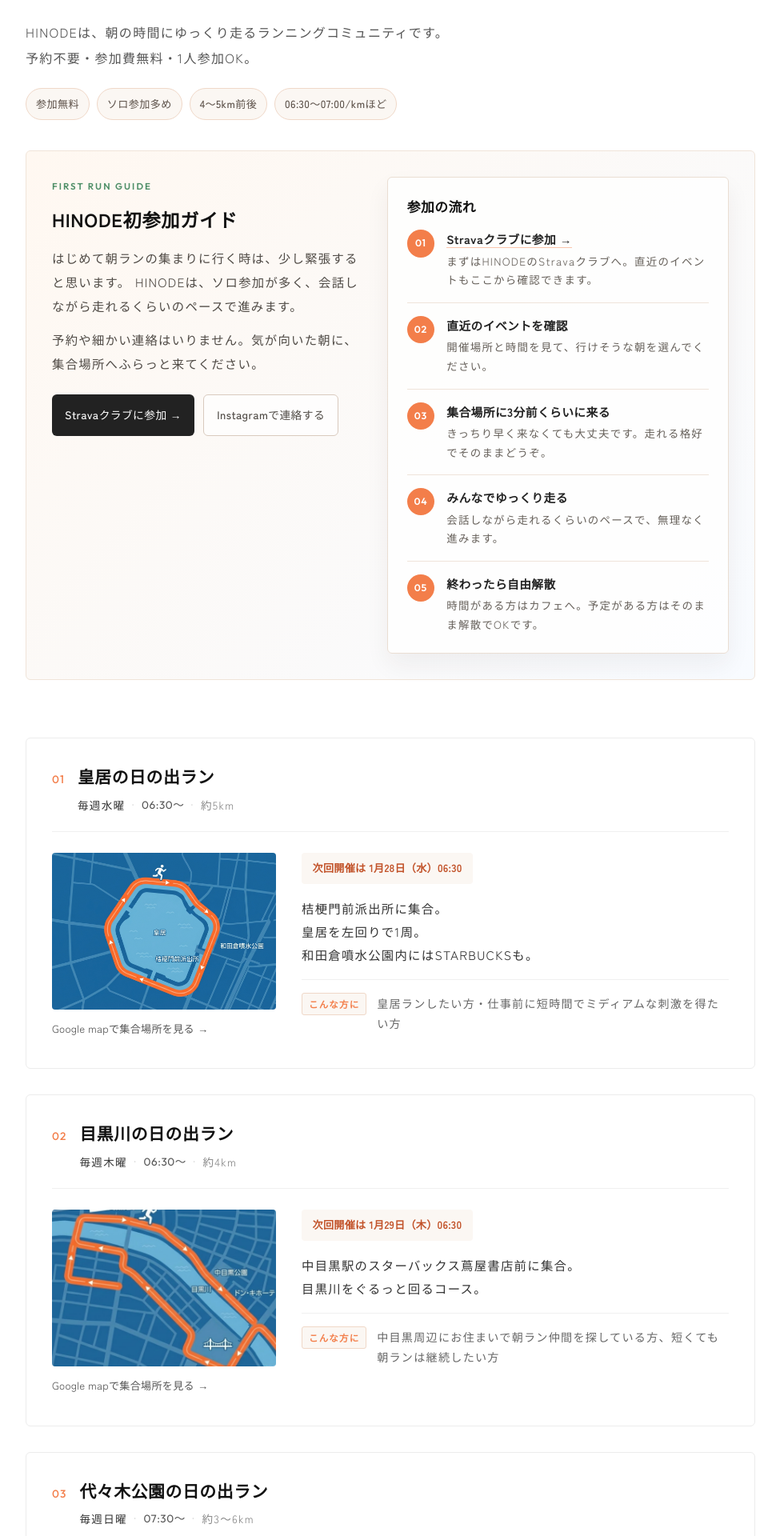
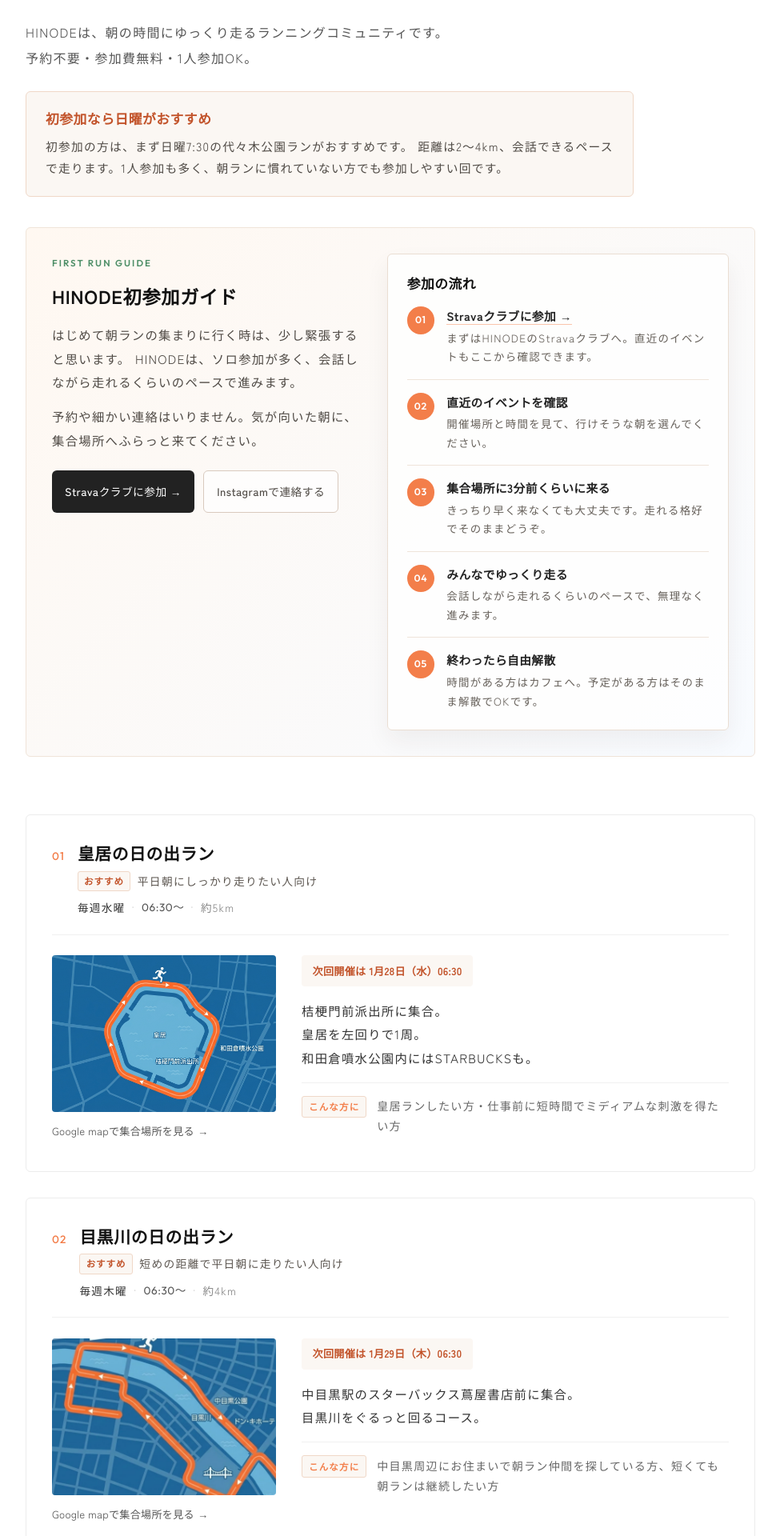
Before and after one commit to git10a/hinode, a Next.js app: page /schedule in a window 1280 px wide. Shown: the part 320-2240 px from the top of the page at 80% size, without its empty margins (152-1127 px from the left). Built offline with nearby package versions, Linux system fonts and the light colour scheme.

Commit message:
copy: clarify first-time schedule guidance

```diff
--- a/app/schedule/page.js
+++ b/app/schedule/page.js
@@ -40,7 +40,7 @@ const EVENTS_JSON_LD = [
         "@context": "https://schema.org",
         "@type": "Event",
         "name": "代々木公園の日の出ラン｜HINODE",
-        "description": "毎週日曜7:30から代々木公園で開催する日の出ラン。約3〜6km、左回りで1〜2周。参加無料・予約不要。",
+        "description": "毎週日曜7:30から代々木公園で開催する日の出ラン。約2〜4km、左回りで1、2周。参加無料・予約不要。",
         "eventSchedule": { "@type": "Schedule", "repeatFrequency": "P1W", "byDay": "https://schema.org/Sunday", "startTime": "07:30", "scheduleTimezone": "Asia/Tokyo" },
         "location": { "@type": "Place", "name": "原宿時計塔前", "address": { "@type": "PostalAddress", "addressLocality": "東京都渋谷区", "addressCountry": "JP" } },
         "eventAttendanceMode": "https://schema.org/OfflineEventAttendanceMode",
@@ -48,13 +48,6 @@ const EVENTS_JSON_LD = [
         "organizer": { "@type": "SportsClub", "name": "HINODE", "url": "https://hinode-run.com/" },
         "offers": { "@type": "Offer", "price": "0", "priceCurrency": "JPY", "availability": "https://schema.org/InStock", "url": "https://hinode-run.com/schedule" }
     }
-];
-
-const guideFacts = [
-    '参加無料',
-    'ソロ参加多め',
-    '4〜5km前後',
-    '06:30〜07:00/kmほど',
 ];
 
 const participationSteps = [
@@ -112,6 +105,8 @@ const RUNS = [
         day: '毎週水曜',
         time: '06:30〜',
         distance: '約5km',
+        recommendationLabel: 'おすすめ',
+        recommendation: '平日朝にしっかり走りたい人向け',
         meet: '桔梗門前派出所',
         mapImage: '/assets/kokyo-run-map.png',
         mapAlt: '皇居ラン',
@@ -130,6 +125,8 @@ const RUNS = [
         day: '毎週木曜',
         time: '06:30〜',
         distance: '約4km',
+        recommendationLabel: 'おすすめ',
+        recommendation: '短めの距離で平日朝に走りたい人向け',
         meet: 'スターバックス 中目黒蔦屋書店前',
         mapImage: '/assets/meguro-run-map.png',
         mapAlt: '目黒川ラン',
@@ -147,7 +144,9 @@ const RUNS = [
         name: '代々木公園の日の出ラン',
         day: '毎週日曜',
         time: '07:30〜',
-        distance: '約3〜6km',
+        distance: '約2〜4km',
+        recommendationLabel: '初参加に一番おすすめ',
+        isFirstChoice: true,
         meet: '原宿時計塔前',
         mapImage: '/assets/yoyogi-run-map.png',
         mapAlt: '代々木公園ラン',
@@ -155,7 +154,7 @@ const RUNS = [
         dayOfWeek: 0,
         timeRaw: '07:30',
         description: (
-            <>原宿時計塔に集合。<br />代々木公園を左回りで1〜2周。<br />公園近くにはドトールやVERVE COFFEEがあります。</>
+            <>原宿時計塔に集合。<br />代々木公園を左回りで1、2周。<br />公園近くにはドトールやVERVE COFFEEがあります。</>
         ),
         forWhom: 'いきなり6時半スタートは難しいから体を慣らしたい方、週末も朝から活動したい方',
         note: (
@@ -191,10 +190,12 @@ export default function EventPage() {
                     HINODEは、朝の時間にゆっくり走るランニングコミュニティです。<br />
                     予約不要・参加費無料・1人参加OK。
                 </p>
-                <div className={styles.heroFacts} aria-label="HINODEの参加しやすさ">
-                    {guideFacts.map((fact) => (
-                        <span key={fact}>{fact}</span>
-                    ))}
+                <div className={styles.firstRunCallout}>
+                    <h2>初参加なら日曜がおすすめ</h2>
+                    <p>
+                        初参加の方は、まず日曜7:30の代々木公園ランがおすすめです。
+                        距離は2〜4km、会話できるペースで走ります。1人参加も多く、朝ランに慣れていない方でも参加しやすい回です。
+                    </p>
                 </div>
             </div>
 
@@ -250,6 +251,12 @@ export default function EventPage() {
                             <span className={styles.runNum}>{run.num}</span>
                             <div className={styles.runHeadText}>
                                 <h2 className={styles.runName}>{run.name}</h2>
+                                <p className={`${styles.runRecommendation} ${run.isFirstChoice ? styles.runRecommendationPrimary : ''}`}>
+                                    <span>{run.recommendationLabel}</span>
+                                    {run.recommendation && (
+                                        <span>{run.recommendation}</span>
+                                    )}
+                                </p>
                                 <p className={styles.runMeta}>
                                     <span className={styles.runDay}>{run.day}</span>
                                     <span className={styles.runDot} aria-hidden="true">·</span>
--- a/app/schedule/schedule.module.css
+++ b/app/schedule/schedule.module.css
@@ -91,26 +91,31 @@
     max-width: 720px;
 }
 
-.heroFacts {
-    display: flex;
-    flex-wrap: wrap;
-    gap: 0.55rem;
-    margin-top: 1.4rem;
+.firstRunCallout {
+    max-width: 760px;
+    margin-top: 1.6rem;
+    padding: 1.35rem 1.5rem;
+    border: 1px solid #f0d8c8;
+    border-radius: 6px;
+    background: #fbf7f3;
 }
 
-.heroFacts span {
-    display: inline-flex;
-    align-items: center;
-    justify-content: center;
-    min-height: 2.1rem;
-    padding: 0.35rem 0.75rem;
-    border: 1px solid #f0d8c8;
-    border-radius: 999px;
-    background: #fbf7f3;
-    color: #5c5149;
-    font-size: 0.82rem;
-    font-weight: 500;
+.firstRunCallout h2 {
+    font-family: var(--font-jp);
+    font-size: 1.05rem;
+    font-weight: 700;
+    line-height: 1.5;
     letter-spacing: 0.03em;
+    color: #c2532a;
+    margin: 0 0 0.45rem;
+}
+
+.firstRunCallout p {
+    font-size: 0.92rem;
+    line-height: 1.85;
+    color: #4f4a45;
+    margin: 0;
+    max-width: none;
 }
 
 /* ---------- guide ---------- */
@@ -338,6 +343,36 @@
     letter-spacing: 0.03em;
     margin: 0 0 0.4rem;
     line-height: 1.5;
+}
+
+.runRecommendation {
+    display: flex;
+    align-items: center;
+    gap: 0.55rem;
+    flex-wrap: wrap;
+    margin: 0 0 0.45rem;
+    font-size: 0.86rem;
+    line-height: 1.7;
+    color: #5c5650;
+    max-width: none;
+}
+
+.runRecommendation span:first-child {
+    flex-shrink: 0;
+    color: #c2532a;
+    font-size: 0.72rem;
+    font-weight: 700;
+    letter-spacing: 0.08em;
+    padding: 0.12rem 0.45rem;
+    border: 1px solid #f0d8c8;
+    border-radius: 3px;
+    background: #fbf7f3;
+}
+
+.runRecommendationPrimary span:first-child {
+    color: #fff;
+    border-color: #F37E4A;
+    background: #F37E4A;
 }
 
 .runMeta {
@@ -660,12 +695,12 @@
         font-size: 0.95rem;
     }
 
-    .heroFacts {
-        gap: 0.45rem;
+    .firstRunCallout {
+        padding: 1.15rem 1.2rem;
     }
 
-    .heroFacts span {
-        font-size: 0.78rem;
+    .firstRunCallout h2 {
+        font-size: 1rem;
     }
 
     .guideSection {
```
